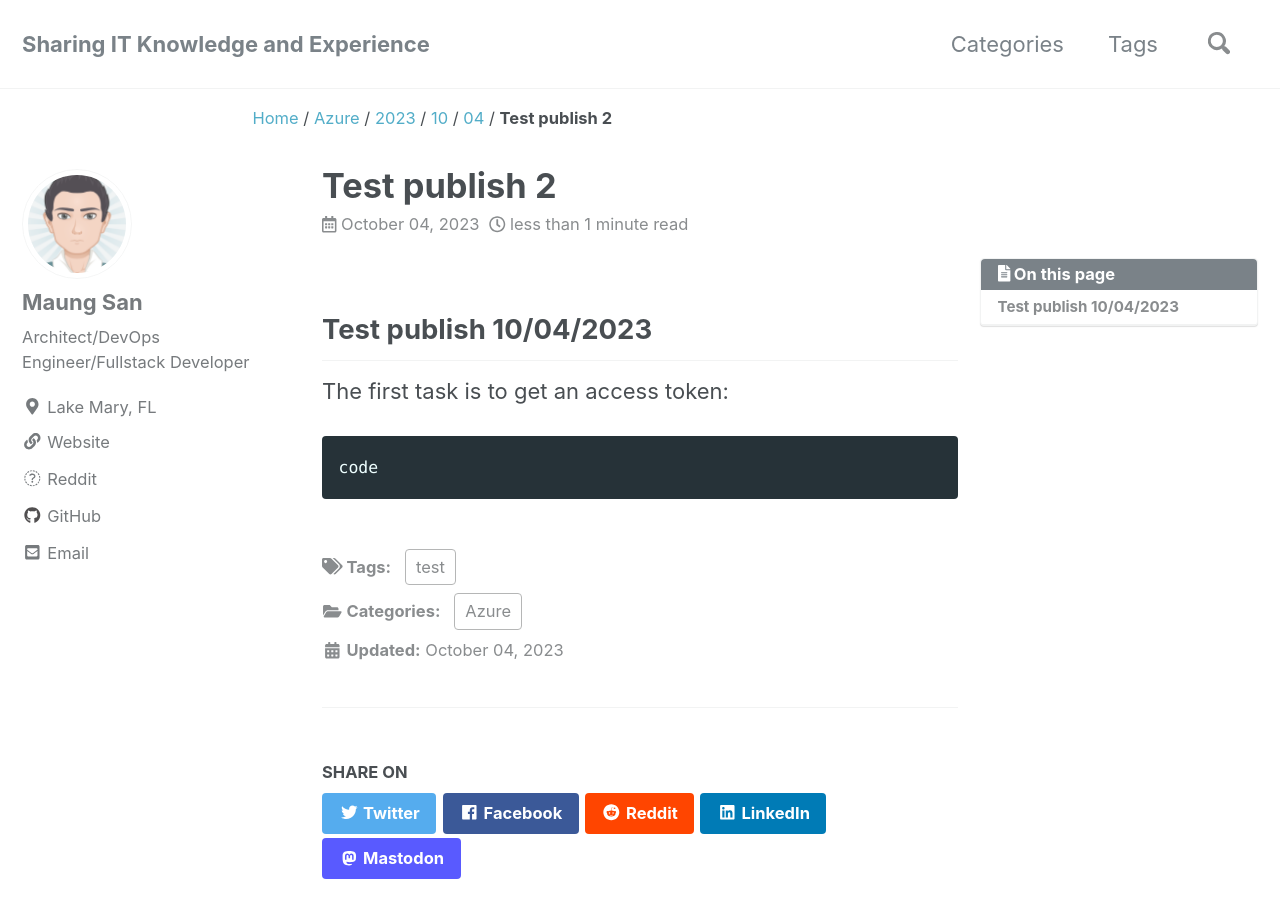
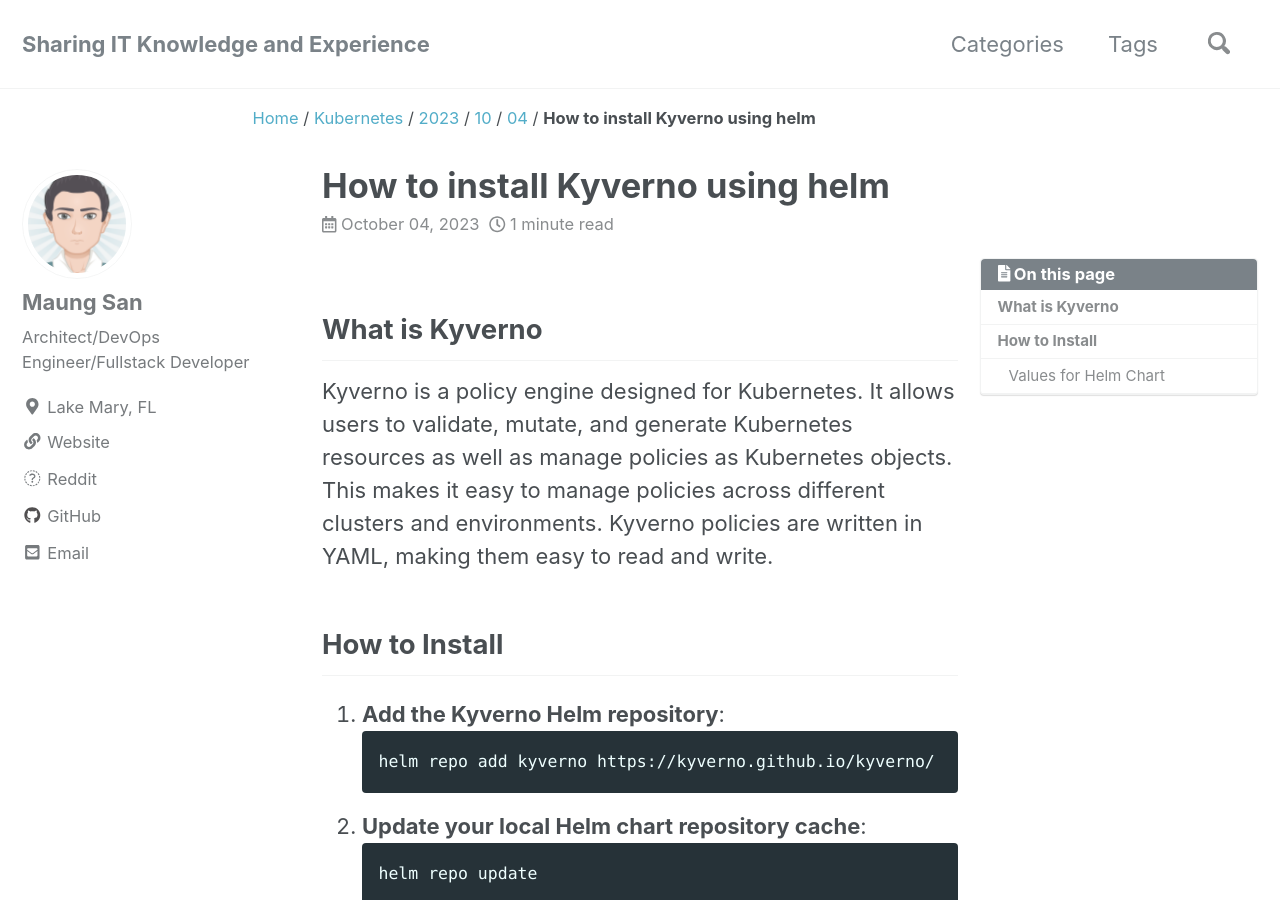
Before and after one commit to MaungSan/maungsan.github.io, a Jekyll site: the page built from _posts/2023/2023-10-04-test-publish2.md, in a window 1280 px wide and 900 px high. Built offline with Jekyll 4.4.1, drawn with Linux system fonts in a browser that asks for light colours; nearby versions of some CDN libraries; comment, search, counter and statistics services are not loaded; some of the changed text lies outside the part shown.

Commit message:
Update 2023-10-04-test-publish2.md

````diff
--- a/_posts/2023/2023-10-04-test-publish2.md
+++ b/_posts/2023/2023-10-04-test-publish2.md
@@ -1,17 +1,85 @@
 ---
-title: "Test publish 2"
+title: "How to install Kyverno using helm"
 categories:
-  - Azure
+  - Kubernetes
 tags:
-  - test
+  - Kyverno
 ---
 
 
 
-## Test publish 10/04/2023
 
-The first task is to get an access token:
+## What is Kyverno
+Kyverno is a policy engine designed for Kubernetes. It allows users to validate, mutate, and generate Kubernetes resources as well as manage policies as Kubernetes objects. This makes it easy to manage policies across different clusters and environments. Kyverno policies are written in YAML, making them easy to read and write.
 
-```
-code
-```
+## How to Install
+
+1. **Add the Kyverno Helm repository**:
+   ```shell
+   helm repo add kyverno https://kyverno.github.io/kyverno/
+   ```
+
+2. **Update your local Helm chart repository cache**:
+   ```shell
+   helm repo update
+   ```
+
+3. **Install Kyverno using Helm**. You can provide your custom values in a `values.yaml` file or override them on the command line:
+   ```shell
+   helm install kyverno kyverno/kyverno --namespace kyverno --create-namespace -f values.yaml
+   ```
+
+### Values for Helm Chart
+
+When installing Kyverno via Helm, you can customize its installation by modifying the values in the Helm chart. Here are some common values you might want to configure:
+
+1. **Replica Count**: Number of Kyverno replicas for high availability.
+   ```yaml
+   replicaCount: 3
+   ```
+
+2. **Resource Limits and Requests**: Define CPU and memory for the Kyverno pod.
+   ```yaml
+   resources:
+     limits:
+       cpu: "100m"
+       memory: "512Mi"
+     requests:
+       cpu: "50m"
+       memory: "256Mi"
+   ```
+
+3. **Image Configuration**: Specify the Kyverno image and tag.
+   ```yaml
+   image:
+     repository: ghcr.io/kyverno/kyverno
+     pullPolicy: IfNotPresent
+     tag: "latest"
+   ```
+
+4. **Service Type and Port**: Configure the service type and port.
+   ```yaml
+   service:
+     type: ClusterIP
+     port: 443
+   ```
+
+5. **Custom Configurations**: Any additional configurations like log level, custom labels, annotations, etc.
+   ```yaml
+   config:
+     logLevel: "info"
+   ```
+
+6. **Node Selector, Affinity, and Tolerations**: To control where Kyverno pods are scheduled.
+   ```yaml
+   nodeSelector: {}
+   affinity: {}
+   tolerations: []
+   ```
+
+7. **Security Context**: Define the security context for the Kyverno pod.
+   ```yaml
+   securityContext:
+     runAsNonRoot: true
+     runAsUser: 1001
+   ```
````
